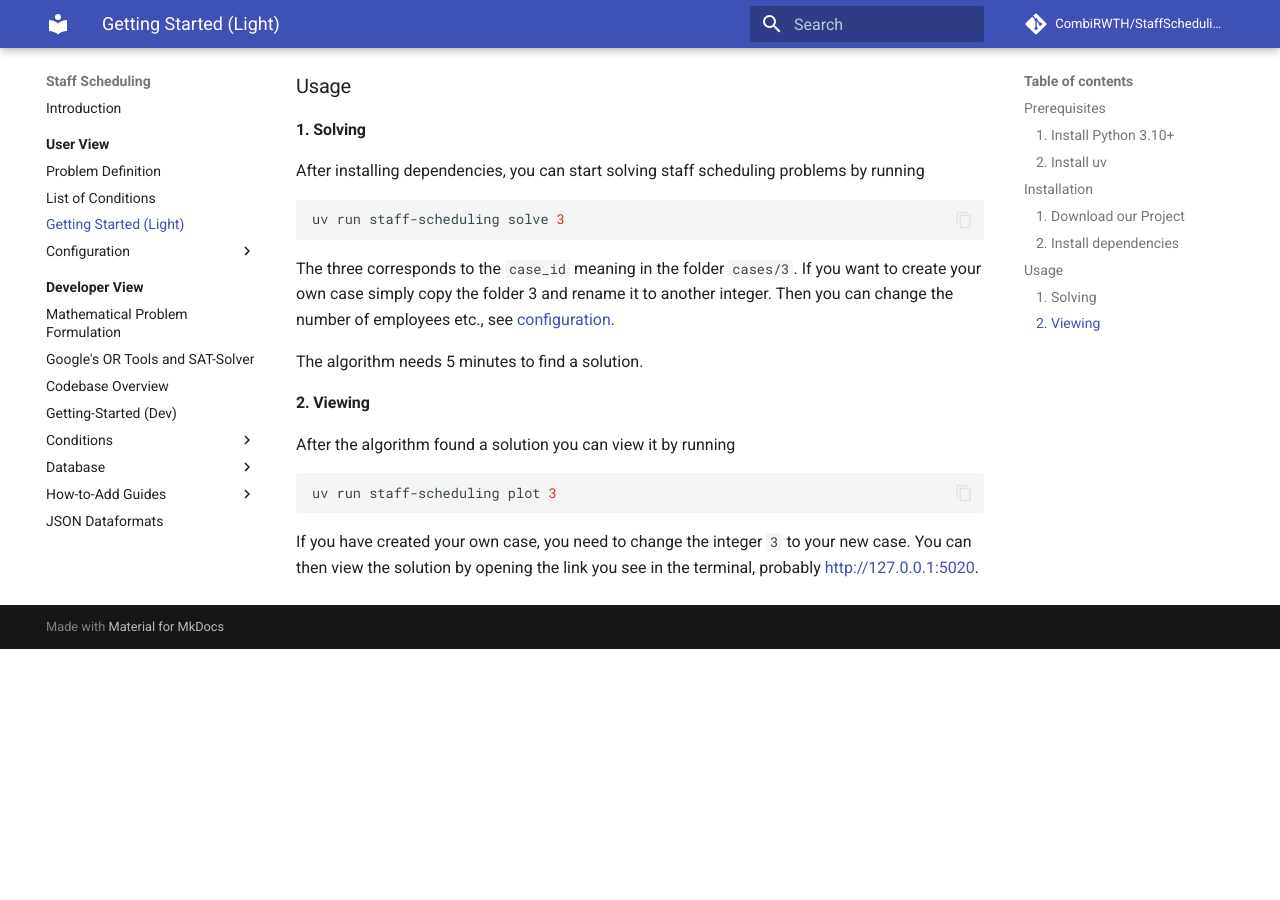
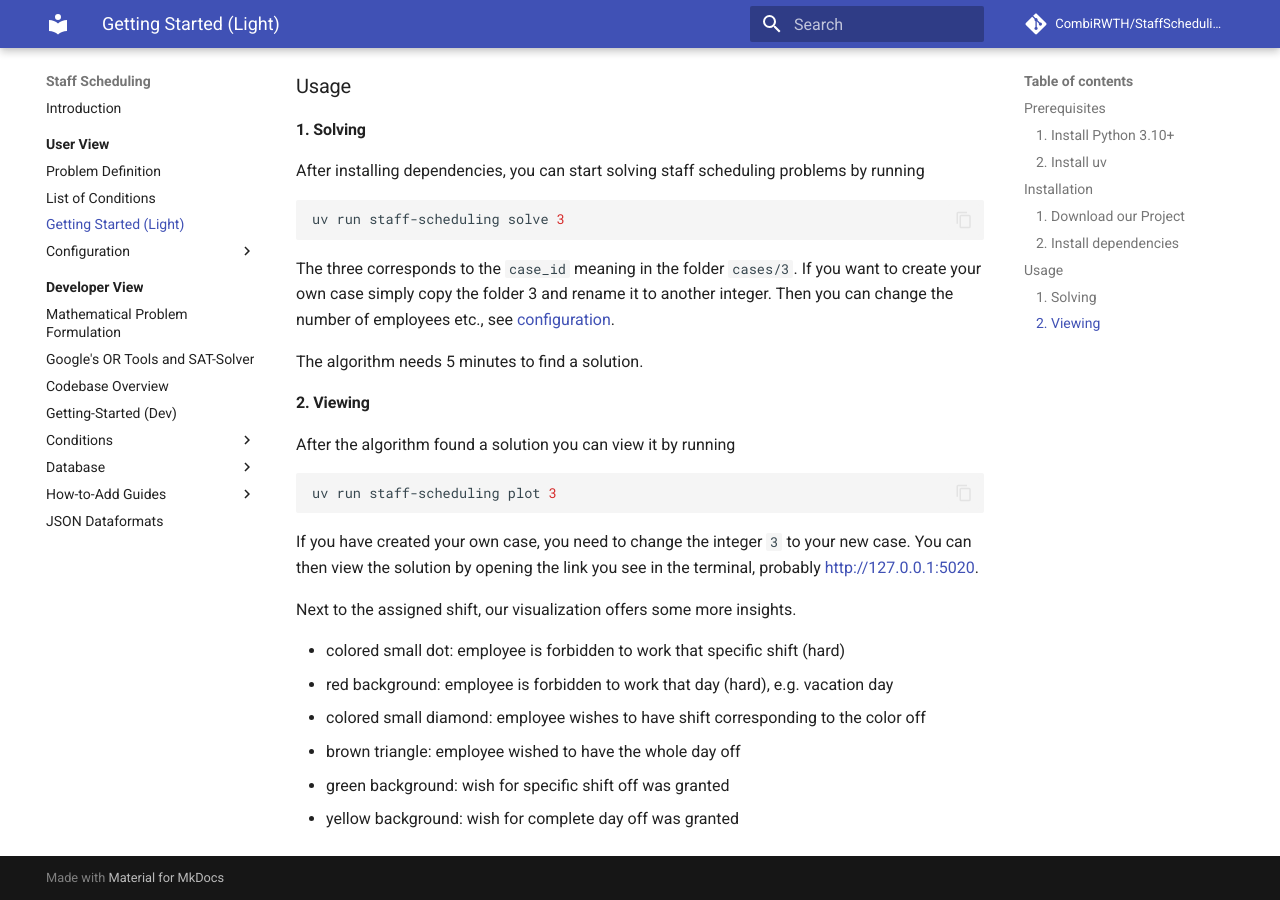
Before and after one commit to CombiRWTH/StaffScheduling, an MkDocs documentation site: the page built from docs/user-view/getting-started-light-version.md, in a window 1280 px wide and 900 px high, scrolled down 1133 px. Built offline with MkDocs 1.6.1 and Material for MkDocs 9.7.7, drawn with Linux system fonts in a browser that asks for light colours; comment, search, counter and statistics services are not loaded; before the commit the page ends 1782 px from its top, so only the background shows below that.

Commit message:
added small section about symbols in our visualization

````diff
--- a/docs/user-view/getting-started-light-version.md
+++ b/docs/user-view/getting-started-light-version.md
@@ -68,4 +68,13 @@ uv run staff-scheduling plot 3
 ```
 If you have created your own case, you need to change the integer `3` to your new case.
 You can then view the solution by opening the link you see in the terminal, probably [http://127.0.0.1:5020](http://127.0.0.1:5020).
+
+Next to the assigned shift, our visualization offers some more insights.
+
+- colored small dot: employee is forbidden to work that specific shift (hard)
+- red background: employee is forbidden to work that day (hard), e.g. vacation day
+- colored small diamond: employee wishes to have shift corresponding to the color off
+- brown triangle: employee wished to have the whole day off
+- green background: wish for specific shift off was granted
+- yellow background: wish for complete day off was granted
 # --8<-- [end:Viewing]
````
